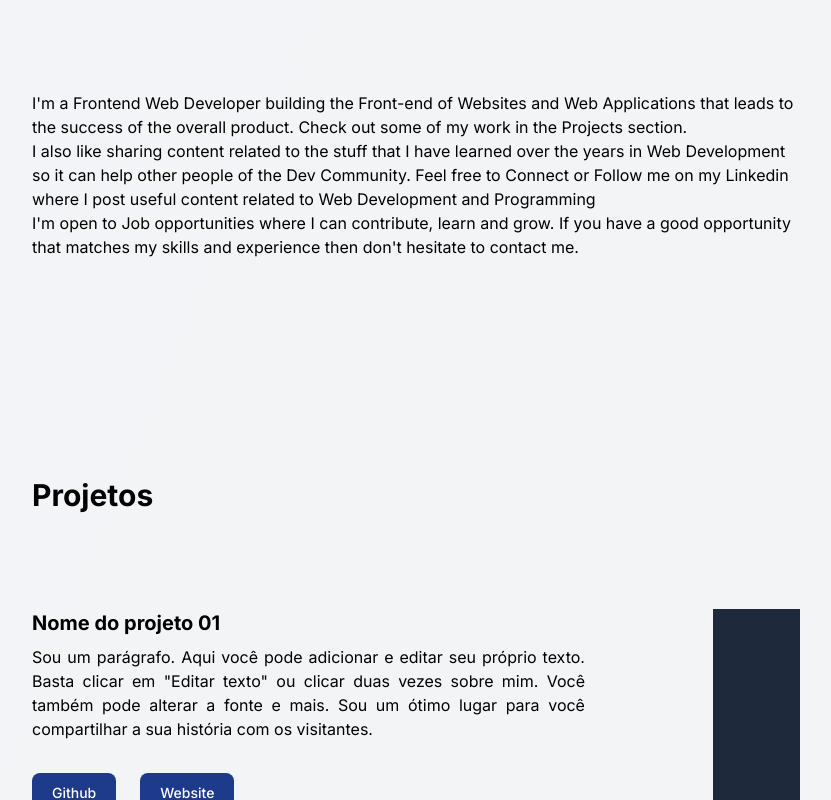
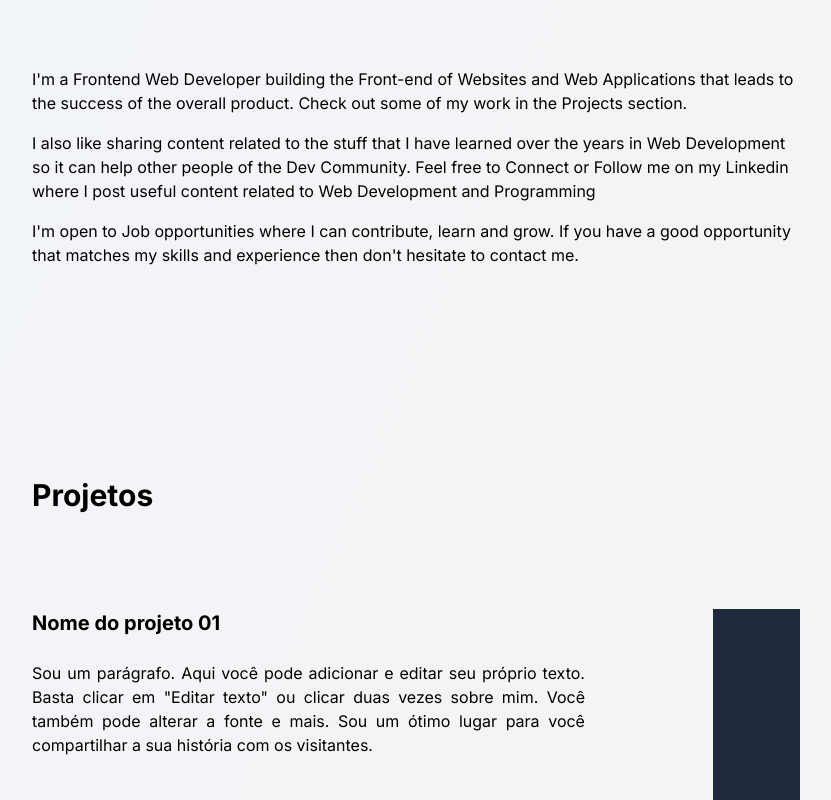
Before and after one commit to Kako-0/my-portfolio, a Next.js app: page / in a window 1280 px wide. Shown: the part 1060-1860 px from the top of the page, without its empty margins (224-1055 px from the left). Built offline with nearby package versions, Linux system fonts and the light colour scheme; a web font is replaced by a local one.

Commit message:
added new @layer base, utilities and components

```diff
--- a/src/app/globals.css
+++ b/src/app/globals.css
@@ -6,10 +6,31 @@ body {
   @apply bg-gradient-to-br from-slate-100 via-gray-100 to-zinc-100 max-h-full;
 }
 
-html {
-  scroll-behavior: smooth;
+@layer base {
+  html {
+    scroll-behavior: smooth;
+  }
+  p {
+    @apply mb-4;
+  }
+  section {
+    scroll-margin-top: 6rem;
+  }
 }
 
-section {
-  scroll-margin-top: 8rem;
+@layer utilities {
+  .clip-polygon {
+    -webkit-clip-path: polygon(0 0, 100% 0%, 100% 80%, 0 100%);
+    clip-path: polygon(0 0, 100% 0%, 100% 80%, 0 100%);
+  }
+
+  .pad-default {
+    @apply py-24 px-16 md:p-8 md:px-64;
+  }
 }
+
+@layer components {
+  .btn {
+    @apply text-white bg-blue-900 hover:bg-blue-800 focus:ring-4 focus:ring-blue-300 font-medium rounded-lg text-sm px-5 py-2.5 mr-2 mb-2 focus:outline-none;
+  }
+}
```
